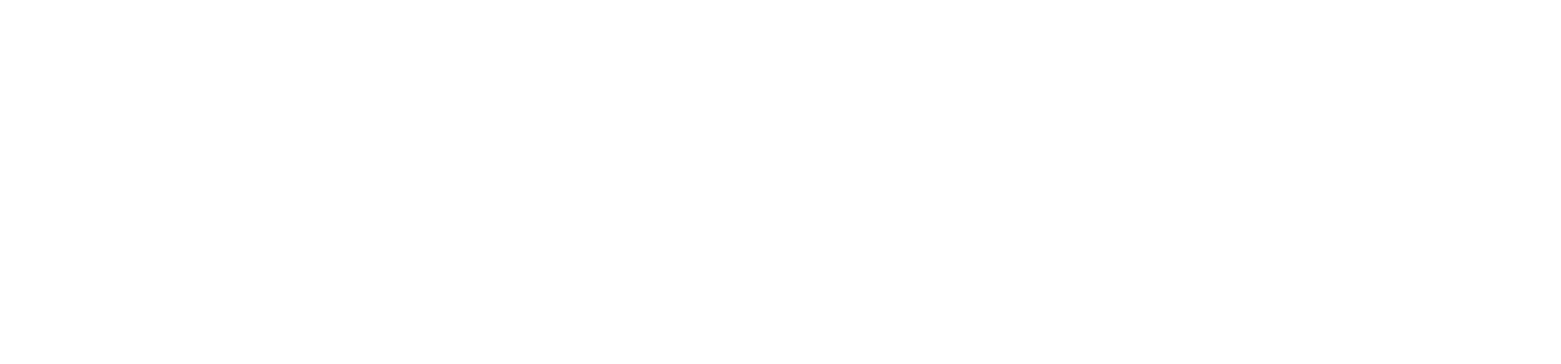
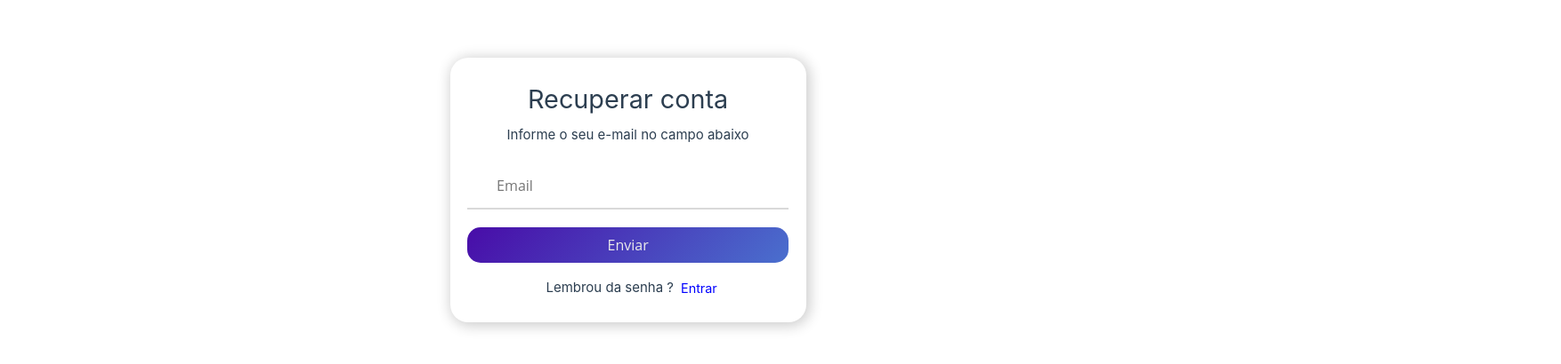
Before and after one commit to ruiiramos/myClinic-FrontEnd, a Vue app: page /forgotpassword in a window 1280 px wide. Before the commit this address had no page. Shown: the part 186-596 px from the top of the page at 89% size, 1754 px wide, since content can reach past the window. Built offline with nearby package versions, Linux system fonts and the light colour scheme.

Commit message:
pagina esqueci-me password

```diff
--- a/src/router/index.js
+++ b/src/router/index.js
@@ -7,10 +7,10 @@
 import MedicosView from '../views/MedicosView.vue'
 import UserView from '../views/UserView.vue'
 import HomePageView from '../views/HomePageView.vue'
-import ConfirmacaoView from '../views/ConfirmacaoView.vue'
 import AgendaView from '../views/AgendaView.vue'
 import DesmarcacaoView from '../views/DesmarcacaoView.vue'
 import ConfirmarEmailView from '../views/ConfirmarEmailView.vue'
+import ForgotPasswordView from '../views/ForgotPasswordView.vue'
 
 const router = createRouter({
   history: createWebHistory(import.meta.env.BASE_URL),
@@ -71,14 +71,6 @@
       }
     },
     {
-      path: '/confirmacao',
-      name: 'confirmacao',
-      component: ConfirmacaoView,
-      meta:{
-        requiresAuth: true
-      }
-    },
-    {
       path: '/agenda',
       name: 'agenda',
       component: AgendaView,
@@ -99,6 +91,11 @@
       name: 'confirmaremail',
       component: ConfirmarEmailView
     },
+    {
+      path: '/forgotpassword',
+      name: 'forgotpassword',
+      component: ForgotPasswordView
+    },
 
   ]
 })
--- /dev/null
+++ b/src/views/ForgotPasswordView.vue
@@ -0,0 +1,179 @@
+<template>
+    <div class="container">
+        <div class="login-container">
+            <form action="index.html">
+                <h2>Recuperar conta</h2>
+                <p>Informe o seu e-mail no campo abaixo</p>
+                <div class="input-div one">
+                    <div class="i">
+                        <i class="fas fa-envelope"></i>
+                    </div>
+                    <div>
+                        <input class="input" type="email" placeholder="Email">
+                    </div>
+                </div>
+                <input type="submit" class="btn" value="Enviar">
+                <div class="account">
+                    <p>Lembrou da senha ?</p>
+                    <a href="/login" class="login-link">Entrar</a>
+                </div>
+            </form>
+        </div>
+    </div>
+
+</template>
+
+<script>
+export default {
+
+}
+</script>
+
+<style scoped>
+* {
+padding: 0;
+margin: 0;
+box-sizing: border-box;
+}
+.container {
+width: 100vw;
+height: 100vh;
+display: grid;
+grid-template-columns: repeat(2, 1fr);
+column-gap: 10rem;
+padding: 0 2rem;
+overflow: hidden;
+margin-left: 37%;
+}
+.login-container {
+display: flex;
+align-items: center;
+text-align: center;
+position: relative;
+}
+form {
+width: 400px;
+padding: 1.2rem;
+background-color: #fff;
+border-radius: 20px;
+box-shadow: 2px 2px 15px 2px rgba(0, 0, 0, 0.2);
+}
+form h2 {
+font-size: 1.8rem;
+margin: 5px 0;
+}
+.input-div {
+position: relative;
+display: grid;
+grid-template-columns: 7% 93%;
+margin: 20px 0;
+padding: 5px 0;
+border-bottom: 2px solid #d9d9d9;
+}
+.input-div::after,
+.input-div::before {
+content: "";
+position: absolute;
+bottom: -2px;
+width: 0;
+height: 2px;
+background-color: linear-gradient(135deg, #480ca8, #4cc9f0);
+transition: 0.3s;
+}
+.input-div::after {
+right: 50%;
+}
+.input-div::before {
+left: 50%;
+}
+.input-div.focus .i i {
+color: linear-gradient(135deg, #480ca8, #4cc9f0);
+}
+.input-div.focus div h5 {
+top: -5px;
+font-size: 15px;
+}
+.input-div.focus::after,
+.input-div.focus::before {
+width: 50%;
+}
+.i {
+display: flex;
+justify-content: center;
+align-items: center;
+}
+.i i {
+color: #d9d9d9;
+transition: 0.3s;
+}
+.input-div>div {
+position: relative;
+height: 40px;
+}
+.input-div>div h5 {
+position: absolute;
+left: 10px;
+top: 50%;
+transform: translateY(-50%);
+color: #999;
+font-size: 15px;
+transition: 0.3s;
+}
+.input {
+position: absolute;
+width: 100%;
+height: 100%;
+top: 0;
+left: 0;
+border: none;
+outline: none;
+background: none;
+padding: 0.3rem 0.5rem;
+font-size: 1rem;
+font-family: "Open Sans", sans-serif;
+color: #555;
+}
+a {
+display: block;
+text-align: center;
+text-decoration: none;
+color: #616161;
+font-size: 0.9rem;
+transition: 0.3s;
+}
+a:hover {
+color: linear-gradient(135deg, #480ca8, #4cc9f0);
+}
+.btn {
+display: block;
+width: 100%;
+height: 40px;
+border-radius: 15px;
+margin: 0.5rem 0;
+font-size: 1rem;
+background-image: linear-gradient(135deg, #480ca8, #4cc9f0);
+color: #eaeaea;
+outline: none;
+border: none;
+cursor: pointer;
+font-family: "Open Sans", sans-serif;
+background-size: 200%;
+transition: 0.5s;
+}
+.btn:hover {
+background-position: right;
+}
+.account {
+display: flex;
+justify-content: center;
+align-items: center;
+flex-direction: row;
+flex-wrap: wrap;
+}
+.account p {
+margin: 0.5rem;
+}
+.login-link{
+color: blue; /* Azul escuro */
+}
+</style>
```
